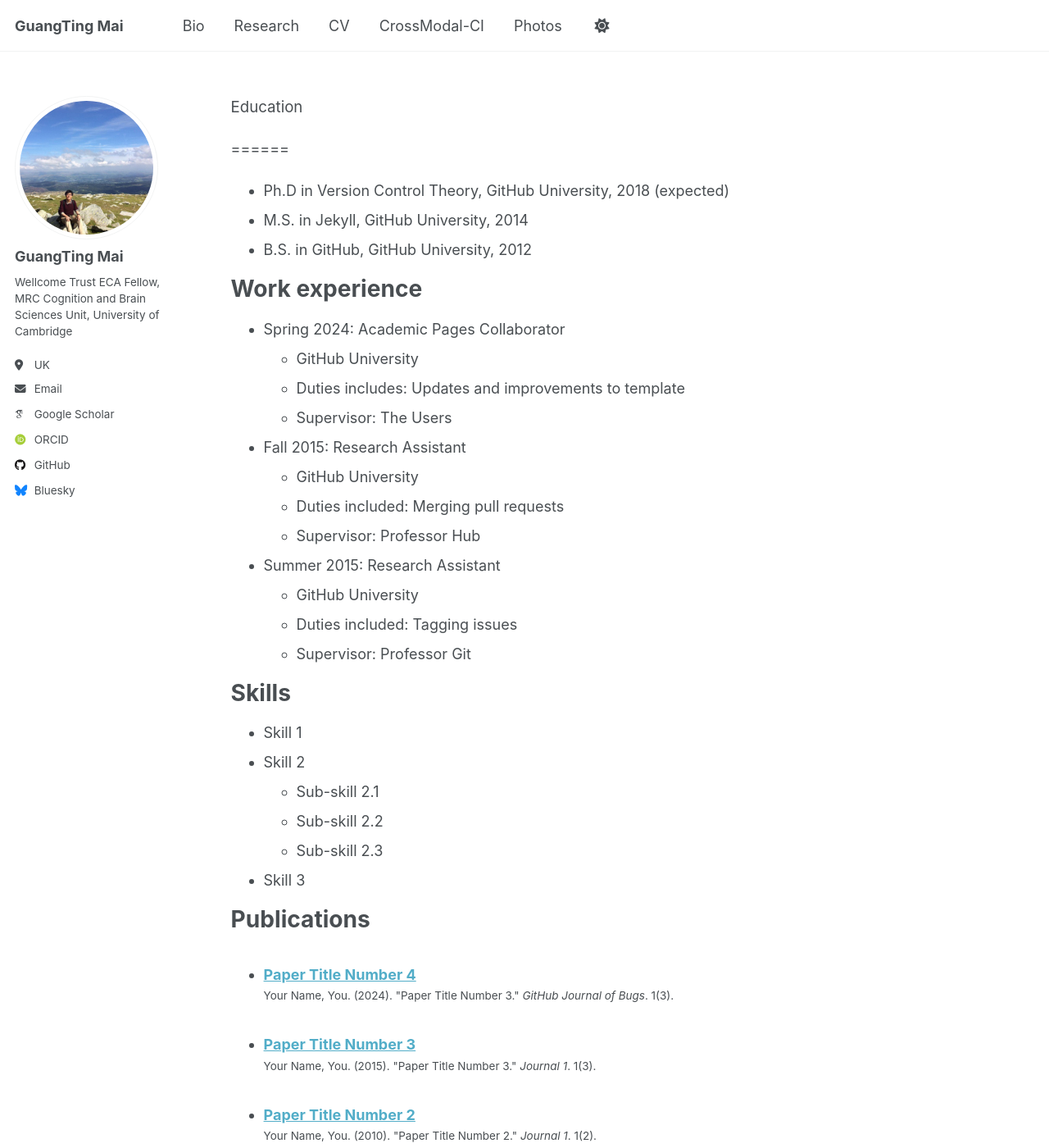
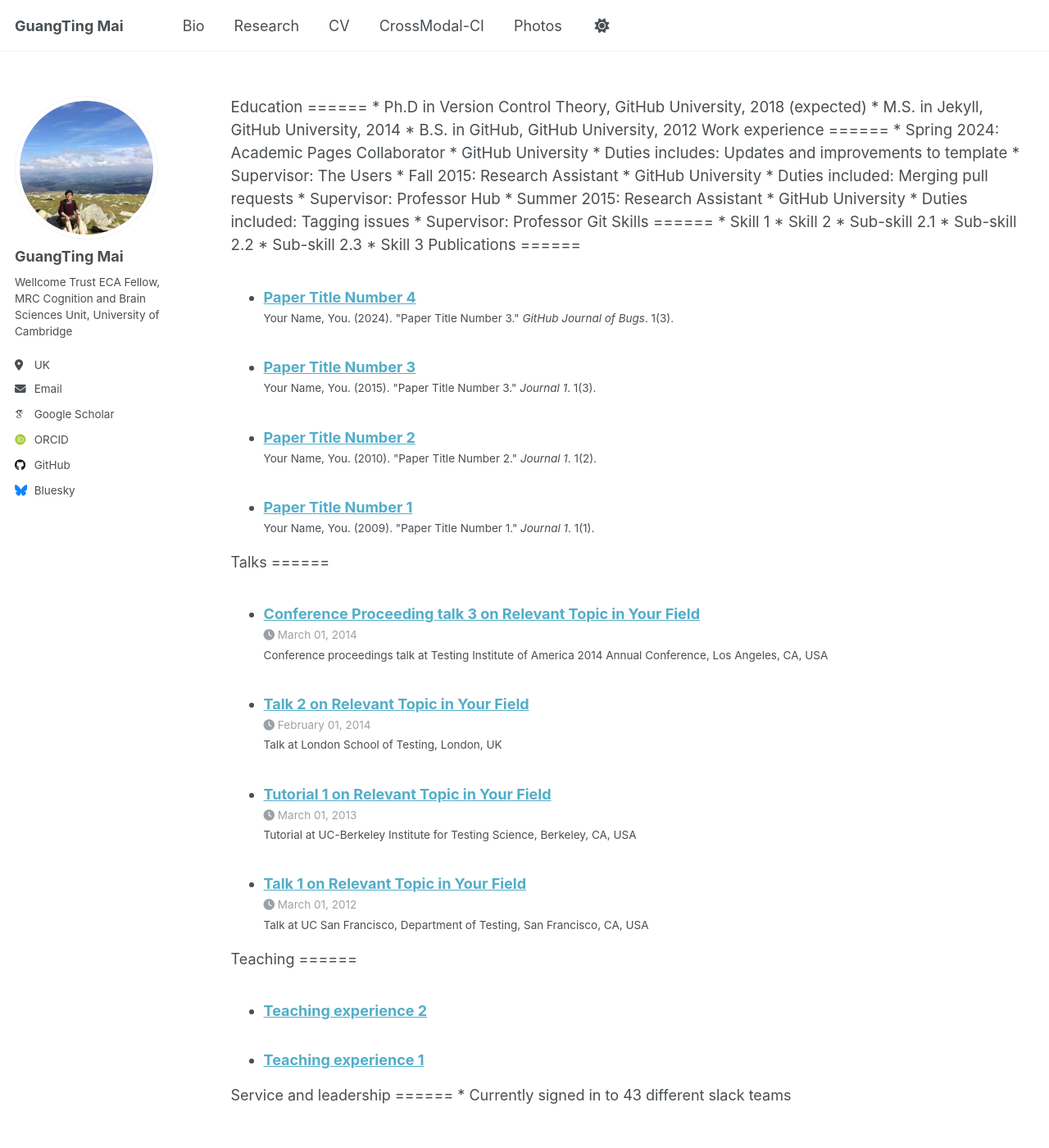
Before and after one commit to guangtingmai/guangtingmai.github.io, a Jekyll site: the page built from _pages/cv.md, in a window 1280 px wide and 1400 px high. Shown: the whole window at 82% size. Built offline with Jekyll 4.4.1, drawn with Linux system fonts in a browser that asks for light colours; some web fonts are replaced; some of the changed text lies outside the part shown.

Commit message:
Update cv.md

```diff
--- a/_pages/cv.md
+++ b/_pages/cv.md
@@ -9,7 +9,7 @@ author_profile: true
 
 {% include base_path %}
 
-<p><span style="font-size: 14pt;">Education</span></p>
+<p><span style="font-size: 14pt;">Education
 ======
 * Ph.D in Version Control Theory, GitHub University, 2018 (expected)
 * M.S. in Jekyll, GitHub University, 2014
```
